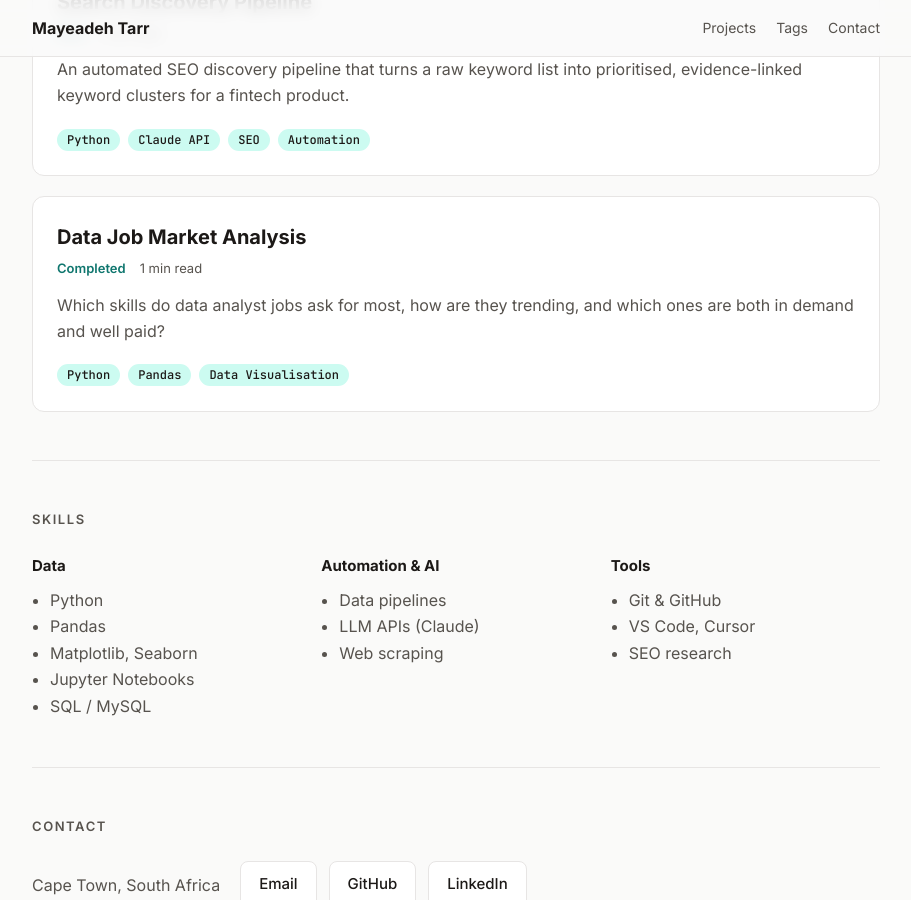
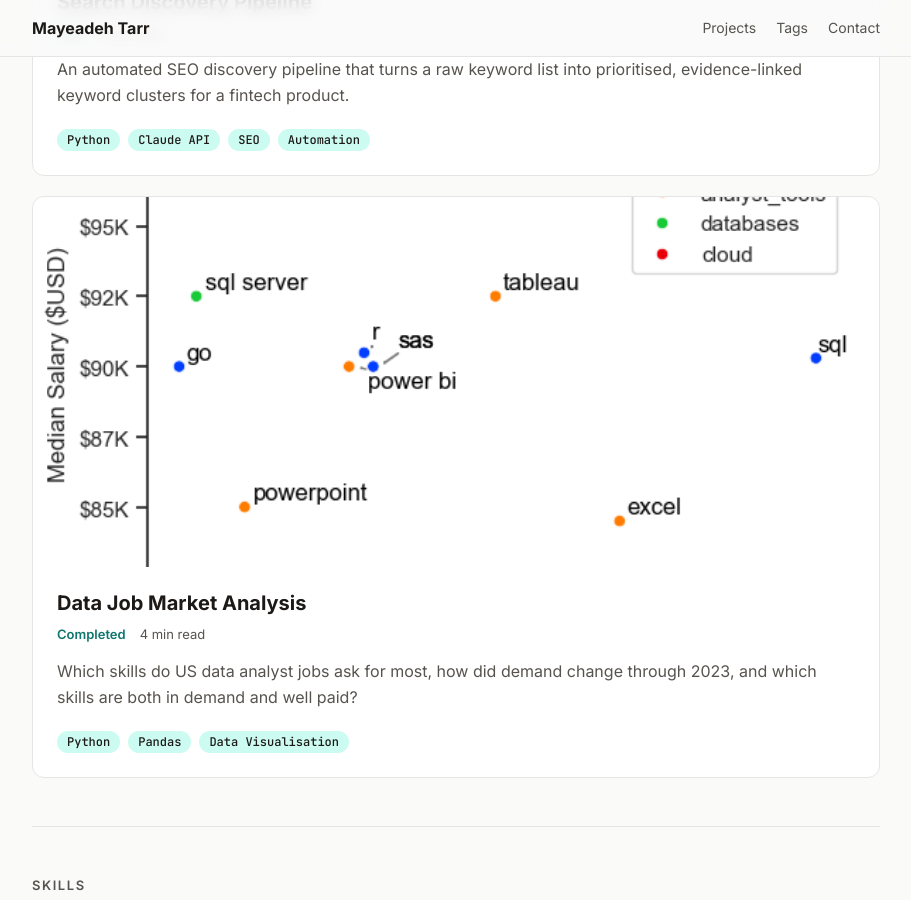
Before and after one commit to maytarr/maytarr.github.io, a Jekyll site: the page built from index.html, in a window 1280 px wide and 900 px high, scrolled down 995 px. Shown: the whole window, without its empty margins (184-1095 px from the left). Built offline with Jekyll 4.4.1, drawn with Linux system fonts in a browser that asks for light colours; part of the change alters nothing that is shown.

Commit message:
Draft full Job Market write-up with charts
Co-Authored-By: Claude Opus 5.5 <noreply@anthropic.com>
Claude-Session: https://claude.ai/code/session_01QLsifrNFFrY5b8uTe6h5Pd

````diff
--- a/_projects/job-market.md
+++ b/_projects/job-market.md
@@ -1,25 +1,122 @@
 ---
 title: Data Job Market Analysis
-description: Which skills do data analyst jobs ask for most, how are they trending, and which ones are both in demand and well paid?
+description: Which skills do US data analyst jobs ask for most, how did demand change through 2023, and which skills are both in demand and well paid?
 date: 2026-01-20
 status: Completed
 tags: [Python, Pandas, Data Visualisation]
 github: https://github.com/maytarr/Python_Data_Project
+image: /assets/images/job-market/optimal-skills-by-technology.png
+image_alt: Scatter plot of data analyst skills by how often job postings ask for them and their median salary
 ---
 
-I built this project to understand the data job market better before stepping into it. It uses job-posting data from [Luke Barousse's Python course](https://www.lukebarousse.com/python), which covers job titles, salaries, locations and required skills.
+I wanted to understand the data job market before stepping into it: which skills employers actually ask for, and which ones pay. This project analyses 2023 US job postings for data roles to answer that.
+
+It's the capstone project from [Luke Barousse's Python for Data Analytics course](https://www.lukebarousse.com/python), which also provides the dataset. I followed the course's structure and wrote my own analysis and interpretation of the results.
+
+## Key findings
+
+- **SQL is the core skill for data analysts.** It appears in more than half of all data analyst job postings, more than any other skill.
+- **Excel is the second most requested skill**, but it pays less than most other skills on the list.
+- **Python is the best skill to learn next:** it's in about a third of postings and has the highest median salary (around $97K) of the common skills.
+- **Oracle pays the most** (just under $100K median) but appears in only a small share of postings.
 
 ## The questions
 
-1. What are the most in-demand skills for the top three most popular data roles?
-2. How are in-demand skills trending for data analysts?
-3. How well do jobs and skills pay for data analysts?
-4. What are the best skills for data analysts to learn, meaning both high demand and high pay?
+1. What are the most in-demand skills for the three most popular data roles?
+2. How did demand for those skills change for data analysts during 2023?
+3. How well do data jobs and skills pay?
+4. Which skills are both in high demand and well paid?
 
-## Tools
+## Data and tools
 
-- **Python**, with **Pandas** for analysis and **Matplotlib** and **Seaborn** for charts
-- **Jupyter Notebooks** to keep code, notes and results together
-- **Git and GitHub** for version control
+The dataset is a collection of real data job postings from 2023, with job titles, locations, salaries and required skills. I focused on postings in the United States.
 
-The full analysis, code and charts are in the [GitHub repository](https://github.com/maytarr/Python_Data_Project).
+```python
+from datasets import load_dataset
+import pandas as pd
+import ast
+
+df = load_dataset('lukebarousse/data_jobs')['train'].to_pandas()
+
+# Convert dates, and turn the skills column from text into Python lists
+df['job_posted_date'] = pd.to_datetime(df['job_posted_date'])
+df['job_skills'] = df['job_skills'].apply(lambda x: ast.literal_eval(x) if pd.notna(x) else x)
+
+df_US = df[df['job_country'] == 'United States']
+```
+
+I used **Pandas** for the analysis, **Matplotlib** and **Seaborn** for the charts, and **Jupyter Notebooks** to keep code, notes and results together.
+
+## 1. Most in-demand skills by role
+
+I picked the three most common job titles and calculated what share of their postings ask for each skill.
+
+![Bar charts of the top five skills for data analysts, data engineers and data scientists](/assets/images/job-market/skill-demand-by-role.png)
+*Share of US job postings that ask for each skill, for the three most common data roles.*
+
+- **SQL leads for data analysts (51%) and data engineers (68%).** For data scientists, Python leads at 72%.
+- **Data analysts are expected to know general tools** like Excel (41%) and Tableau (28%).
+- **Data engineers need more specialised technical skills**, such as AWS, Azure and Spark.
+
+## 2. How skill demand changed in 2023
+
+Next, I grouped data analyst postings by month to see how demand for the top five skills changed during the year.
+
+![Line chart of monthly demand for SQL, Excel, Python, Tableau and Power BI in 2023](/assets/images/job-market/skill-trend-data-analysts.png)
+*Share of US data analyst postings asking for each skill, by month in 2023.*
+
+- **SQL stayed the most requested skill all year**, though its share slipped from about 63% in January to about 53% in December.
+- **Excel stayed second**, with a dip between September and November before recovering in December.
+- **Python, Tableau and Power BI stayed fairly steady**, with Python rising in the last two months to overtake Tableau.
+
+## 3. Salaries by role and skill
+
+I compared salary distributions for the six most common data job titles.
+
+![Box plots of yearly salaries for the six most common data job titles](/assets/images/job-market/salary-by-role.png)
+*Yearly salary distributions for the six most common US data job titles.*
+
+- **Pay rises with seniority and specialisation.** Senior data scientists and senior data engineers have the highest median salaries, at around $150K.
+- **Data scientist salaries vary the most**, with a few postings above $500K.
+- **Data analysts have the lowest median salary** (around $90K) and a narrower range than the other roles.
+
+Then I focused on data analysts and compared the highest-paid skills with the most in-demand ones.
+
+![Two bar charts: top ten highest-paid skills and top ten most in-demand skills for data analysts](/assets/images/job-market/top-paid-vs-in-demand.png)
+*Median salary for the highest-paid skills (top) and the most in-demand skills (bottom) for US data analysts.*
+
+- **The highest-paid skills are specialised and rare**, such as dplyr, Bitbucket and GitLab.
+- **The most in-demand skills are foundational**, such as SQL, Excel and PowerPoint, and they pay less.
+- In other words, the skills that get you hired and the skills that pay the most are not the same list.
+
+## 4. The best skills to learn
+
+To find skills that are both common and well paid, I plotted each skill's share of data analyst postings against its median salary, and coloured them by type of technology.
+
+![Scatter plot of data analyst skills by share of job postings and median salary, coloured by technology type](/assets/images/job-market/optimal-skills-by-technology.png)
+*Skills that appear in more postings sit further right; better-paid skills sit higher.*
+
+- **Python stands out:** it's in about a third of postings and has a median salary of around $97K.
+- **SQL is in by far the most postings** (almost 60%), with a median salary around $90K.
+- **Tableau** is a strong analyst tool, in about 30% of postings at around $92K.
+- **Oracle and SQL Server pay well** but appear in fewer than 10% of postings.
+- **Excel, PowerPoint and Word are common but pay the least.**
+
+## What I learned
+
+- **Data cleaning comes first.** Job skills were stored as text and needed converting before I could count them, and missing values had to be handled carefully.
+- **Good charts take iteration.** Getting labels, colours and layouts clear enough to read at a glance took longer than the analysis.
+- **Demand and pay tell different stories.** Looking at both together is what makes the results useful for planning what to learn.
+
+<!--
+TODO (Mayeadeh): add a short section in your own words. This is where you stand out
+from other people who did the same course. For example:
+
+## What I'd do next
+
+- Repeat the analysis for South Africa, or compare it with the US
+- Use more recent data (2024 or 2025) to see if the trends held
+- ...
+-->
+
+The full code, notebooks and charts are in the [GitHub repository](https://github.com/maytarr/Python_Data_Project).
````
Also changed, not shown: assets/images/job-market/optimal-skills-by-technology.png (added), assets/images/job-market/salary-by-role.png (added), assets/images/job-market/skill-demand-by-role.png (added), assets/images/job-market/skill-trend-data-analysts.png (added), assets/images/job-market/top-paid-vs-in-demand.png (added).
